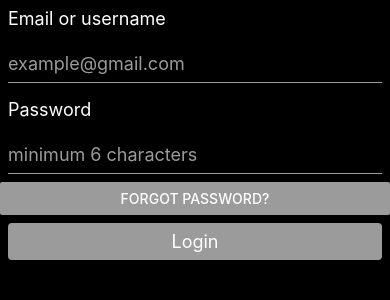
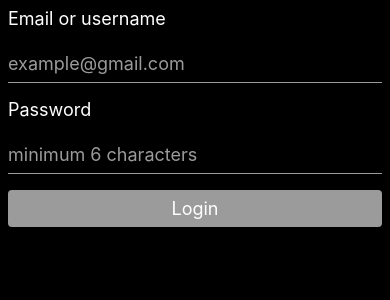
Before and after one commit to BrettCross/login-page, a React Native app: screen / in a window 390 px wide. Shown: the top 300 px of the page. Built offline with nearby package versions, Linux system fonts and the light colour scheme.

Commit message:
update login button style

```diff
--- a/App.js
+++ b/App.js
@@ -54,18 +54,15 @@ export default function App() {
           editable={!isLoading}
           />
 
-        <Button
-          title="Forgot Password?"
-          color="#9b9b9b"
-          onPress={() => setIsLoading(false)}
-        />
-
         {!validUsername || !validPassword ? (
         <Text style={styles.invalidText}>Invalid username or password</Text>
         ) : null}
 
         <Pressable
-          style={styles.loginButton}
+          style={({pressed}) => [
+            {
+              backgroundColor: pressed ? '#6b6b6b' : '#9b9b9b',
+            }, styles.loginButton]}
           disabled={isLoading}
           onPress={() => validateUser()}
         >
@@ -107,7 +104,7 @@ const styles = StyleSheet.create({
     margin: 8,
     borderRadius: 4,
     elevation: 3,
-    backgroundColor: '#9b9b9b'
+    //backgroundColor: '#9b9b9b'
   },
   invalidText: {
     color: '#f00',
```
